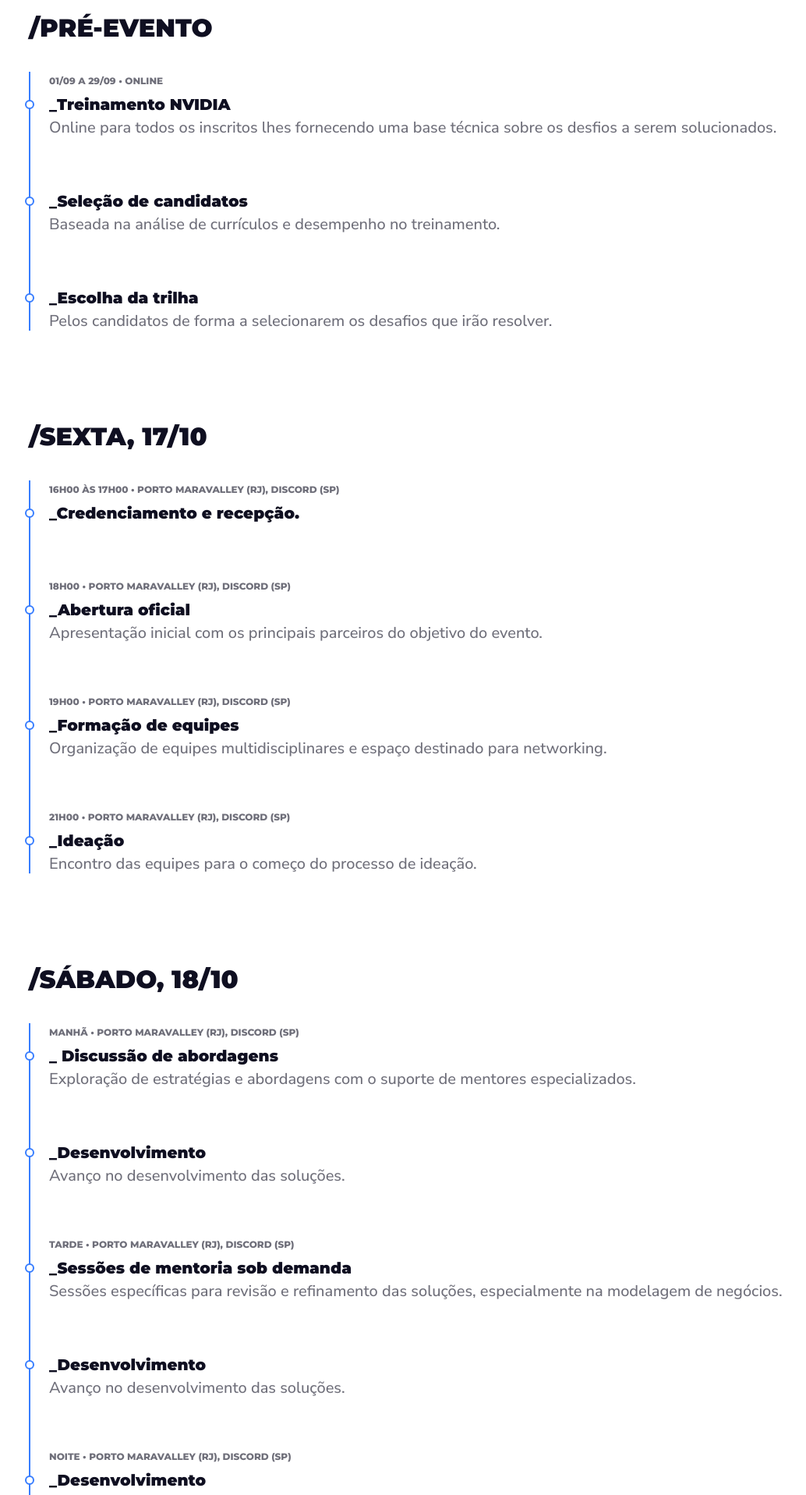
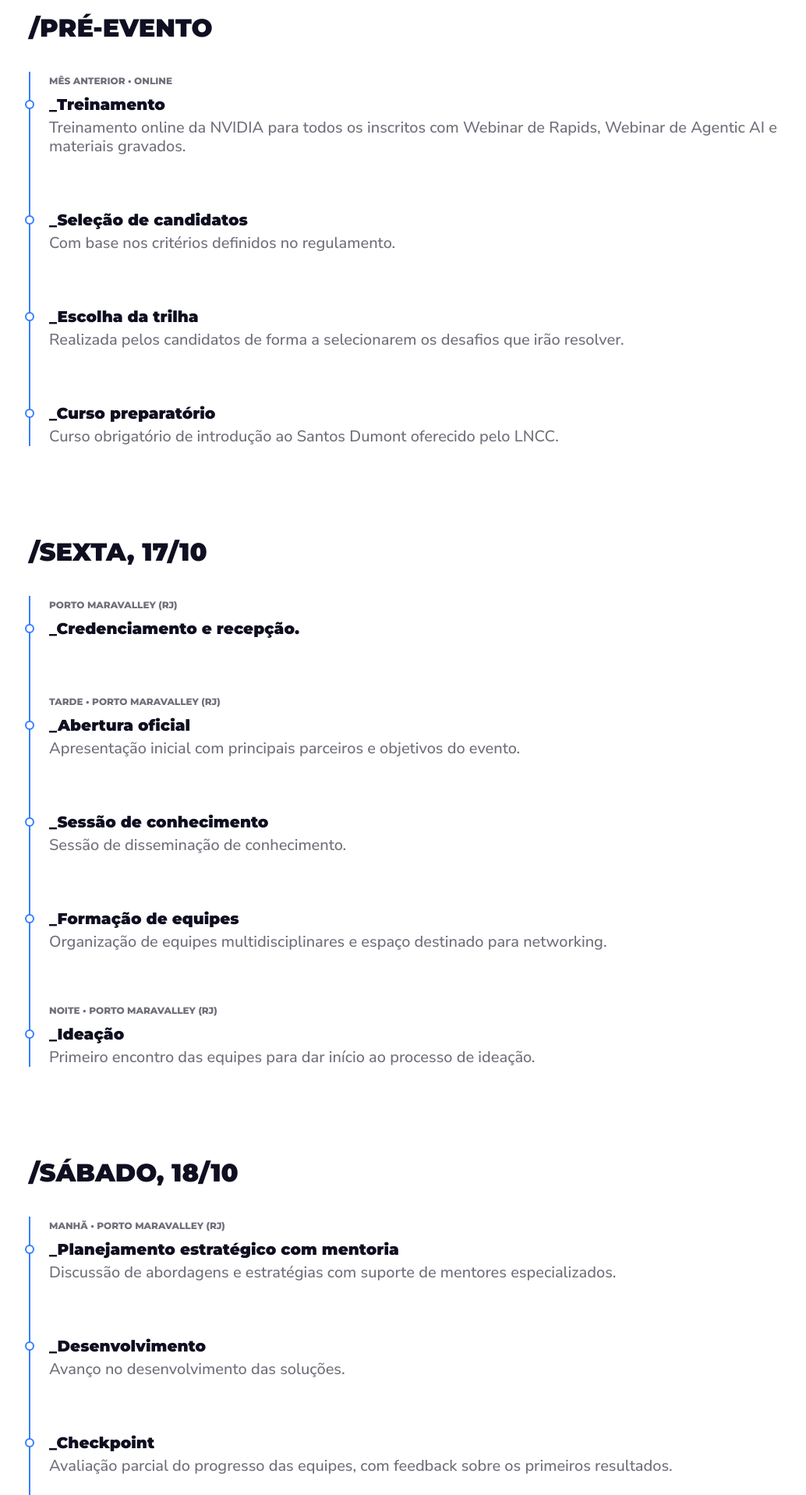
Before and after one commit to inc-coppe/hackaton-ia-2025-site, a React (Vite) app in the folder front/: page /cronograma in a window 1280 px wide. Shown: the part 600-2517 px from the top of the page at 78% size, without its empty margins (83-1117 px from the left). Built offline with nearby package versions, Linux system fonts and the light colour scheme; a web font is replaced by a local one.

Commit message:
Feat: Atualização do Cronograma
Fiz uma atualização do cronograma com base no novo regulamento.

```diff
--- a/front/src/pages/Cronograma/index.tsx
+++ b/front/src/pages/Cronograma/index.tsx
@@ -21,55 +21,71 @@ import { Title } from "./style";
 
 const eventos_pre = [
   {
-    dataLugar: "01/09 a 29/09 • Online",
-    titulo: "_Treinamento NVIDIA",
+    dataLugar: "Mês anterior • Online",
+    titulo: "_Treinamento",
     descricao:
-      "Online para todos os inscritos lhes fornecendo uma base técnica sobre os desfios a serem solucionados.",
+      "Treinamento online da NVIDIA para todos os inscritos com Webinar de Rapids, Webinar de Agentic AI e materiais gravados.",
   },
   {
     dataLugar: "",
     titulo: "_Seleção de candidatos",
-    descricao: "Baseada na análise de currículos e desempenho no treinamento. ",
+    descricao: "Com base nos critérios definidos no regulamento.",
   },
   {
     dataLugar: "",
     titulo: "_Escolha da trilha",
     descricao:
-      "Pelos candidatos de forma a selecionarem os desafios que irão resolver. ",
+      "Realizada pelos candidatos de forma a selecionarem os desafios que irão resolver. ",
+  },
+  {
+    dataLugar: "",
+    titulo: "_Curso preparatório",
+    descricao:
+      "Curso obrigatório de introdução ao Santos Dumont oferecido pelo LNCC. ",
   },
 ];
 
 const eventos_sex = [
   {
-    dataLugar: "16H00 às 17H00 • PORTO MARAVALLEY (RJ), DISCORD (SP)",
+    dataLugar: "PORTO MARAVALLEY (RJ)",
     titulo: "_Credenciamento e recepção.",
     descricao: "",
   },
   {
-    dataLugar: "18H00 • PORTO MARAVALLEY (RJ), DISCORD (SP)",
+    dataLugar: "Tarde • PORTO MARAVALLEY (RJ)",
     titulo: "_Abertura oficial",
     descricao:
-      "Apresentação inicial com os principais parceiros do objetivo do evento.",
+      "Apresentação inicial com principais parceiros e objetivos do evento.",
   },
+
   {
-    dataLugar: "19H00 • PORTO MARAVALLEY (RJ), DISCORD (SP)",
+    dataLugar: "",
+    titulo: "_Sessão de conhecimento",
+    descricao:
+      "Sessão de disseminação de conhecimento. ",
+  },
+
+
+  {
+    dataLugar: "",
     titulo: "_Formação de equipes",
     descricao:
       "Organização de equipes multidisciplinares e espaço destinado para networking. ",
   },
+
   {
-    dataLugar: "21H00 • PORTO MARAVALLEY (RJ), DISCORD (SP)",
+    dataLugar: "Noite • PORTO MARAVALLEY (RJ)",
     titulo: "_Ideação",
-    descricao: "Encontro das equipes para o começo do processo de ideação. ",
+    descricao: "Primeiro encontro das equipes para dar início ao processo de ideação. ",
   },
 ];
 
 const eventos_sab = [
   {
-    dataLugar: "Manhã • PORTO MARAVALLEY (RJ), DISCORD (SP)",
-    titulo: "_ Discussão de abordagens",
+    dataLugar: "Manhã • PORTO MARAVALLEY (RJ)",
+    titulo: "_Planejamento estratégico com mentoria",
     descricao:
-      "Exploração de estratégias e abordagens com o suporte de mentores especializados.",
+      "Discussão de abordagens e estratégias com suporte de mentores especializados.",
   },
   {
     dataLugar: "",
@@ -77,47 +93,62 @@ const eventos_sab = [
     descricao: "Avanço no desenvolvimento das soluções. ",
   },
   {
-    dataLugar: "Tarde • PORTO MARAVALLEY (RJ), DISCORD (SP)",
-    titulo: "_Sessões de mentoria sob demanda",
+    dataLugar: "",
+    titulo: "_Checkpoint",
+    descricao: "Avaliação parcial do progresso das equipes, com feedback sobre os primeiros resultados. ",
+  },
+
+  {
+    dataLugar: "Tarde • PORTO MARAVALLEY (RJ)",
+    titulo: "_Mentorias de modelagem de negócios",
     descricao:
-      "Sessões específicas para revisão e refinamento das soluções, especialmente na modelagem de negócios. ",
+      "Sessões intensivas de mentoria para revisão e refinamento das soluções no que diz respeito à modelagem de negócios. ",
   },
   {
     dataLugar: "",
     titulo: "_Desenvolvimento",
-    descricao: "Avanço no desenvolvimento das soluções. ",
+    descricao: "Avanço no desenvolvimento técnico das soluções com IA. ",
   },
+
   {
-    dataLugar: "Noite • PORTO MARAVALLEY (RJ), DISCORD (SP)",
+    dataLugar: "Noite • PORTO MARAVALLEY (RJ)",
     titulo: "_Desenvolvimento",
-    descricao: "Avanço no desenvolvimento das soluções. ",
+    descricao: "Continuação do desenvolvimento das soluções. ",
   },
   {
     dataLugar: "",
     titulo: "_Checkpoint",
-    descricao: "Checkpoint para avaliação do progesso e ajustes necessários. ",
+    descricao: "Avaliação parcial do progresso das equipes, com feedback sobre os primeiros resultados. ",
   },
 ];
 
 const eventos_dom = [
   {
-    dataLugar: "Manhã • PORTO MARAVALLEY (RJ), DISCORD (SP)",
-    titulo: "_ Desenvolvimento",
-    descricao: "Avanço no desenvolvimento das soluções. ",
+    dataLugar: "Manhã • PORTO MARAVALLEY (RJ)",
+    titulo: "_Finalização técnica das soluções",
+    descricao: "Últimos ajustes e finalização das soluções com IA.",
   },
+
   {
-    dataLugar: "16H00 • PORTO MARAVALLEY (RJ), DISCORD (SP)",
+    dataLugar: "",
+    titulo: "_Checkpoint",
+    descricao: "Checkpoint final para revisão e validação das soluções antes da apresentação.",
+  },
+
+
+  {
+    dataLugar: "Tarde • PORTO MARAVALLEY (RJ)",
     titulo: "_Apresentação",
     descricao:
       "Exposição das soluções para um painel de jurados composto por parceiros. ",
   },
   {
-    dataLugar: "17H30 • PORTO MARAVALLEY (RJ), DISCORD (SP)",
+    dataLugar: "",
     titulo: "_Avaliação",
-    descricao: "Processo de avaliação das soluções apresentadas ",
+    descricao: "Processo de avaliação das soluções apresentadas pela banca, considerando os critérios expostos no regulamento.",
   },
   {
-    dataLugar: "18H00 • PORTO MARAVALLEY (RJ), DISCORD (SP)",
+    dataLugar: "Noite • PORTO MARAVALLEY (RJ)",
     titulo: "_Cerimônia de encerramento e premiação",
     descricao:
       "Encerramento oficial do evento e premiação das melhores soluções. ",
```
